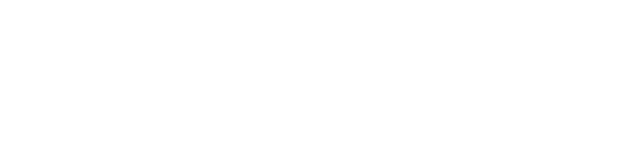
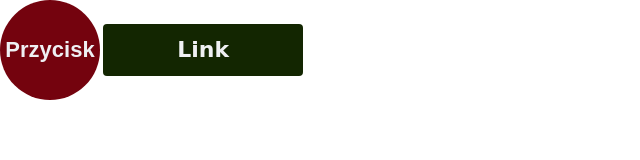
Before and after one commit to EmiliaPrzybylek/EmiliaPrzybylek.github.io, a plain HTML site: page index.html in a window 1280 px wide. Shown: the whole page, without its empty margins (0-640 px from the left). Drawn offline with Linux system fonts and the light colour scheme; a web font is replaced by a local one.

Commit message:
btn addedd

```diff
--- a/index.html
+++ b/index.html
@@ -8,6 +8,7 @@
     <title>Restauracja Kraków Dolce Vita</title>
 </head>
 <body>
-
+    <button class="btn btn--red btn--circle">Przycisk</button>
+    <a class="btn btn--green href="#">Link</a>
 </body>
 </html>
--- /dev/null
+++ b/scss/06-components/_btn.scss
@@ -0,0 +1,42 @@
+@use '../01-settings/' as *;
+
+.btn {
+    color: $color-white;
+    border: none;
+    border-radius: .4rem;
+    display: inline-block;
+    font-size: 2.2rem;
+    font-weight: bold;
+    padding: 1.5rem;
+    text-align: center;
+    width: 20rem;
+    // text-decoration: none;
+    transition-duration: .5s;
+
+    &--red {
+        background-color: $color-red;
+        &:hover {
+            background-color: darken($color-red, 10%);
+        }
+    }
+    &--green {
+        background-color: $color-green;
+        &:hover {
+            background-color: darken($color-green, 10%);
+        }
+    }
+    &--outline {
+        background-color: transparent;
+        &:hover {
+            background-color: rgb(255, 255, 255, .3);
+        }
+    }
+
+    &--circle {
+        width: 10rem;
+        height: 10rem;
+        line-height: 10rem;
+        border-radius: 50%;
+        padding: 0;
+    }
+}
--- a/scss/06-components/_index.scss
+++ b/scss/06-components/_index.scss
@@ -0,0 +1 @@
+@forward "btn";
```
Also changed, not shown: css/main.css, 1 other file.
